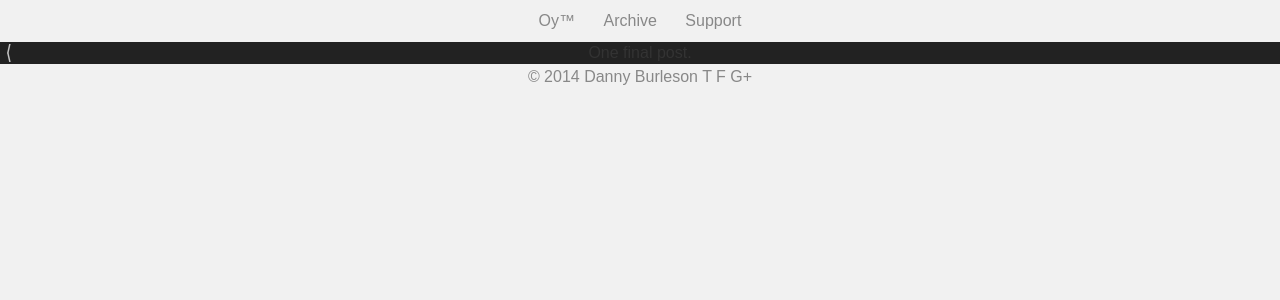
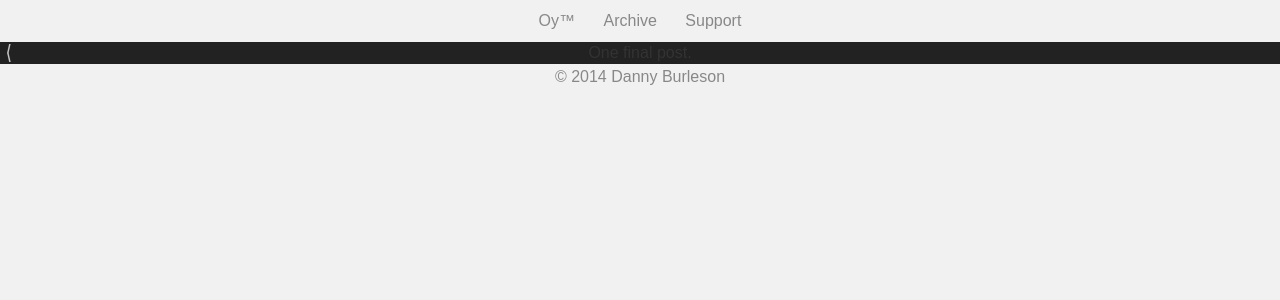
Before and after one commit to oycomics/oycomics.github.io, a Jekyll site: the page built from index.html, in a window 1280 px wide. Shown: the top 300 px of the page. Built offline with Jekyll 4.4.1, drawn with Linux system fonts in a browser that asks for light colours; Markdown is read by kramdown in place of the engine named in the settings; the list of posts is cut into pages by our own code.

Commit message:
Update footer.html

```diff
--- a/_includes/footer.html
+++ b/_includes/footer.html
@@ -1,6 +1,3 @@
 <div class="footer">
-<a class="footer_nav_item footer_copyright" href="mailto:danny@oycomics.com">&copy; {{ site.time | date: "%Y" }} Danny Burleson</a>
-<a class="footer_nav_item twitter" href="https://twitter.com/oycomics" target="_blank">T</a>
-<a class="footer_nav_item facebook" href="https://www.facebook.com/oycomics" target="_blank">F</a>
-<a class="footer_nav_item googleplus" href="https://plus.google.com/+Oycomics" target="_blank">G+</a>
+<a class="copyright" href="mailto:danny@oycomics.com">&copy; {{ site.time | date: "%Y" }} Danny Burleson</a>
 </div>
```
